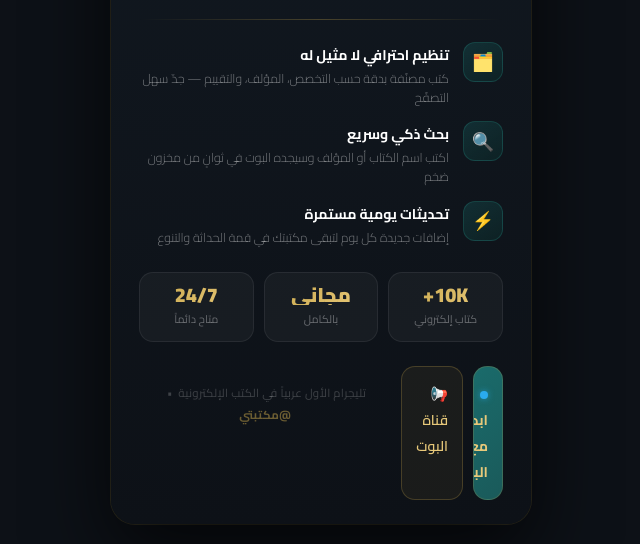
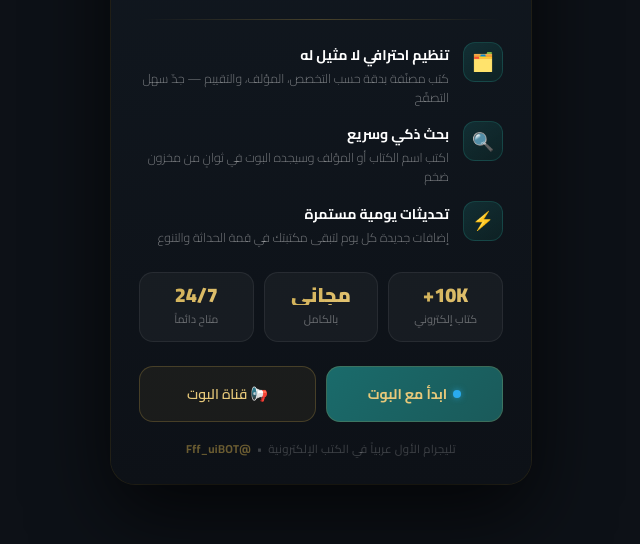
Before and after one commit to anime5up333/MAKTABATI-BOT, a plain HTML site: page index.html in a window 1280 px wide. Shown: the part 371-915 px from the top of the page, without its empty margins (319-959 px from the left). After the commit the page ends 875 px from the top, so only its background shows below. Drawn offline with Linux system fonts and the light colour scheme.

Commit message:
Update title and links in index.html

```diff
--- a/index.html
+++ b/index.html
@@ -3,7 +3,7 @@
 <head>
 <meta charset="UTF-8">
 <meta name="viewport" content="width=device-width, initial-scale=1.0">
-<title> بوت مكتبتي</title>
+<title>إعلان بوت مكتبتي</title>
 <link href="https://fonts.googleapis.com/css2?family=Amiri:wght@400;700&family=Cairo:wght@300;400;600;700;900&display=swap" rel="stylesheet">
 <style>
   * { margin: 0; padding: 0; box-sizing: border-box; }
@@ -325,6 +325,7 @@
   }
   .btn-secondary:hover { background: rgba(201,168,76,0.14); transform: translateY(-2px); }
 
+  .btn-primary, .btn-secondary { text-decoration: none; display: flex; align-items: center; justify-content: center; }
   .btn-primary span, .btn-secondary span { margin-left: 6px; }
 
   /* footer */
@@ -430,15 +431,16 @@
     </div>
 
     <div class="cta-group">
-     <a href="https://t.me/Fff_uiBOT" class="btn-primary" style="text-decoration: none;">
-    <span class="tg-dot"></span> ابدأ مع البوت
-</a>
-    <a href="https://t.me/admin" class="btn-secondary" style="text-decoration: none;">
-    📢 قناة البوت
-</a>
+      <a href="https://t.me/Fff_uiBOT" target="_blank" class="btn-primary">
+        <span class="tg-dot"></span> ابدأ مع البوت
+      </a>
+      <a href="https://t.me/admin" target="_blank" class="btn-secondary">
+        📢 قناة البوت
+      </a>
+    </div>
 
     <div class="footer-note">
-      تليجرام الأول عربياً في الكتب الإلكترونية &nbsp;•&nbsp; <strong>@مكتبتي</strong>
+      تليجرام الأول عربياً في الكتب الإلكترونية &nbsp;•&nbsp; <strong>@Fff_uiBOT</strong>
     </div>
 
   </div>
```
